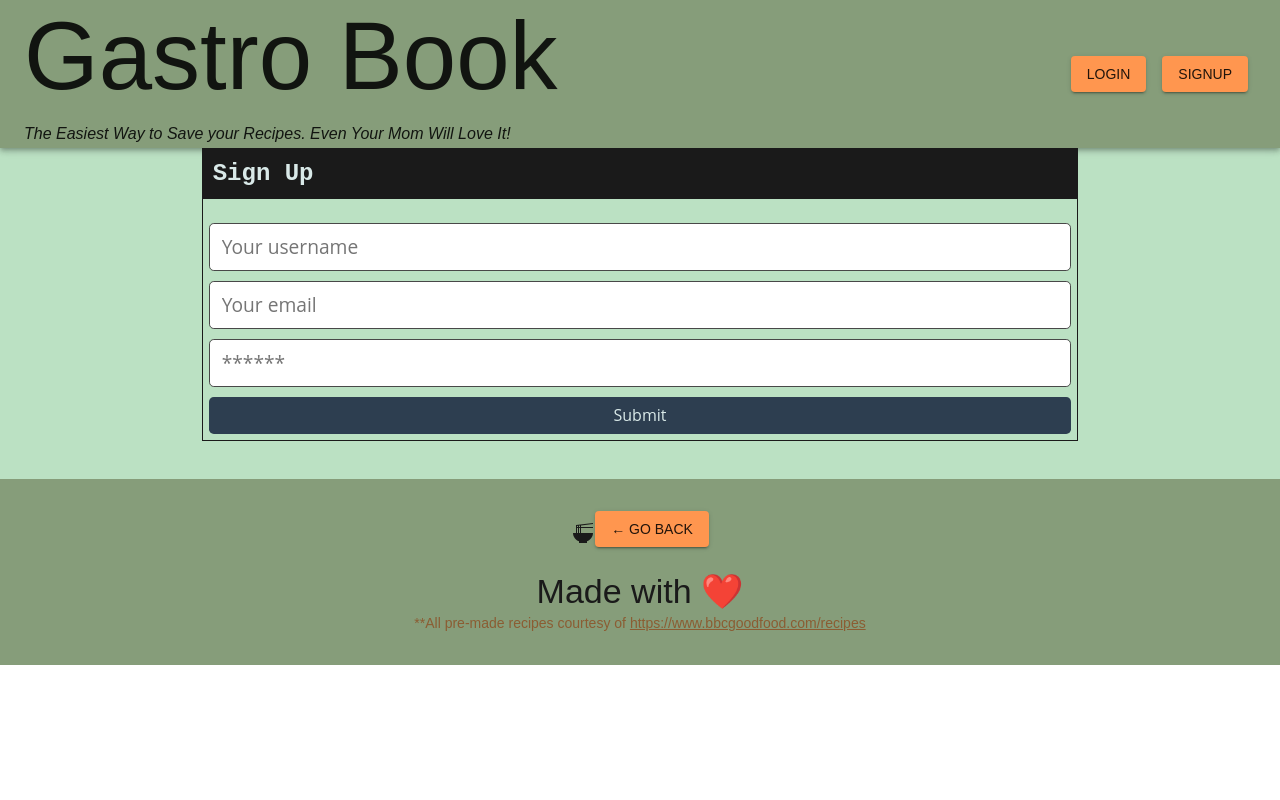
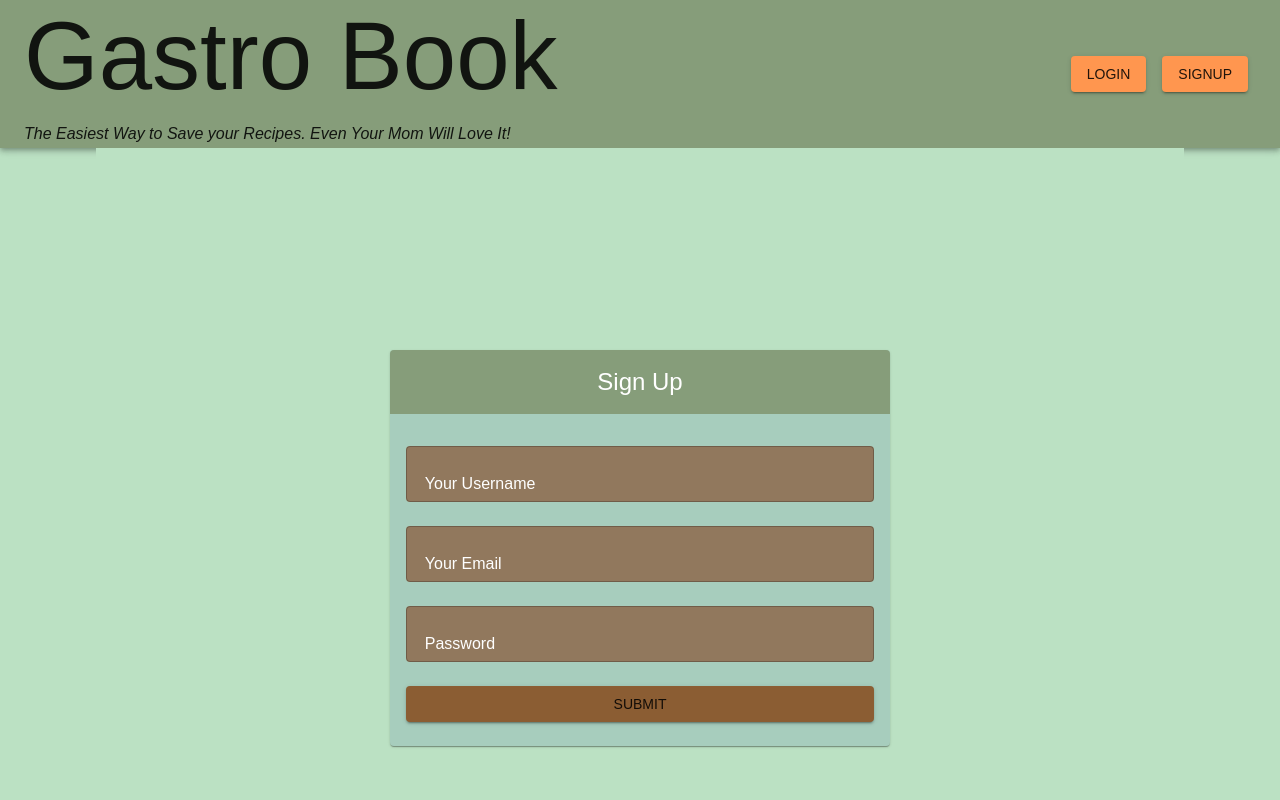
Before and after one commit to fluviangumbo/Gastro-Book, a React (Vite) app in the folder client/: page /signup in a window 1280 px wide. Shown: the top 800 px of the page. Built offline with nearby package versions, Linux system fonts and the light colour scheme.

Commit message:
sign up page styled.

```diff
--- a/client/src/components/RecipeList/index.tsx
+++ b/client/src/components/RecipeList/index.tsx
@@ -21,7 +21,7 @@ interface RecipeListProps {
 }
 
 function renderRow(props: any) {
-  const { data, index} = props;
+  const { data, index } = props;
   return (
     <ListItem key={index} component="div" disablePadding>
 
@@ -44,7 +44,7 @@ function renderRow(props: any) {
 }
 
 // WE NEED A WAY TO RETURN A LIMIT, OR ONLY DISPLAY A CERTAIN AMOUNT
-const RecipeList: React.FC<RecipeListProps> = ({recipes}) => (
+const RecipeList: React.FC<RecipeListProps> = ({ recipes }) => (
   <Box
     sx={{
       display: 'flex',
--- a/client/src/pages/Profile.tsx
+++ b/client/src/pages/Profile.tsx
@@ -57,8 +57,8 @@ const Profile = () => {
 
 
 
-  const [addRecipe] = useMutation(ADD_RECIPE,{refetchQueries: [{ query: GET_ME }]});
-  const [removeRecipe] = useMutation(REMOVE_RECIPE,{refetchQueries: [{ query: GET_ME }]});
+  const [addRecipe] = useMutation(ADD_RECIPE, { refetchQueries: [{ query: GET_ME }] });
+  const [removeRecipe] = useMutation(REMOVE_RECIPE, { refetchQueries: [{ query: GET_ME }] });
 
   const user = data?.me || data?.user || {};
 
@@ -96,7 +96,7 @@ const Profile = () => {
       return;
     }
     try {
-      let data=await addRecipe({
+      let data = await addRecipe({
         variables: {
           input: {
             recipeName: recipeDetails.recipeName,
@@ -188,14 +188,14 @@ const Profile = () => {
 
             <Dialog open={open} onClose={handleClose}>
               <DialogTitle>Add Recipe</DialogTitle>
-              <  DialogContent>
+              <DialogContent>
                 <TextField
                   label="Recipe Name"
                   fullWidth
                   variant="outlined"
                   margin="normal"
                   value={recipeDetails.recipeName}
-                  onChange={(e) => setRecipeDetails({ ...recipeDetails, recipeName: e.target.value })}
+                  onChange={(e: React.ChangeEvent<HTMLInputElement>) => setRecipeDetails({ ...recipeDetails, recipeName: e.target.value })}
                 />
                 <TextField
                   label="Recipe Description"
@@ -203,7 +203,7 @@ const Profile = () => {
                   variant="outlined"
                   margin="normal"
                   value={recipeDetails.recipeDescription}
-                  onChange={(e) => setRecipeDetails({ ...recipeDetails, recipeDescription: e.target.value })}
+                  onChange={(e: React.ChangeEvent<HTMLInputElement>) => setRecipeDetails({ ...recipeDetails, recipeDescription: e.target.value })}
                 />
                 <TextField
                   label="Serving Size"
@@ -211,7 +211,7 @@ const Profile = () => {
                   variant="outlined"
                   margin="normal"
                   value={recipeDetails.servingSize}
-                  onChange={(e) => setRecipeDetails({ ...recipeDetails, servingSize: e.target.value })}
+                  onChange={(e: React.ChangeEvent<HTMLInputElement>) => setRecipeDetails({ ...recipeDetails, servingSize: e.target.value })}
                 />
                 <TextField
                   label="Instructions (comma separated)"
@@ -219,7 +219,7 @@ const Profile = () => {
                   variant="outlined"
                   margin="normal"
                   value={recipeDetails.instructions.join(', ')}
-                  onChange={(e) => setRecipeDetails({ ...recipeDetails, instructions: e.target.value.split(', ').map((instruction) => instruction.trim()) })}
+                  onChange={(e: React.ChangeEvent<HTMLInputElement>) => setRecipeDetails({ ...recipeDetails, instructions: e.target.value.split(', ').map((instruction: string) => instruction.trim()) })}
                 />
                 <TextField
                   label="Tags (comma separated)"
@@ -227,7 +227,7 @@ const Profile = () => {
                   variant="outlined"
                   margin="normal"
                   value={recipeDetails.tags.join(', ')}
-                  onChange={(e) => setRecipeDetails({ ...recipeDetails, tags: e.target.value.split(',').map((tag) => tag.trim()) })}
+                  onChange={(e: React.ChangeEvent<HTMLInputElement>) => setRecipeDetails({ ...recipeDetails, tags: e.target.value.split(',').map((tag: string) => tag.trim()) })}
                 />
                 <TextField
                   label="Ingredients (comma separated)"
@@ -235,9 +235,8 @@ const Profile = () => {
                   variant="outlined"
                   margin="normal"
                   value={recipeDetails.ingredients.join(', ')}
-                  onChange={(e) => setRecipeDetails({ ...recipeDetails, ingredients: e.target.value.split(',').map((ingredient) => ingredient.trim()) })}
+                  onChange={(e: React.ChangeEvent<HTMLInputElement>) => setRecipeDetails({ ...recipeDetails, ingredients: e.target.value.split(',').map((ingredient: string) => ingredient.trim()) })}
                 />
-
               </DialogContent>
               <DialogActions>
                 <Button onClick={handleClose} color="secondary">
--- a/client/src/pages/Signup.tsx
+++ b/client/src/pages/Signup.tsx
@@ -1,9 +1,8 @@
 import { useState, type FormEvent, type ChangeEvent } from 'react';
 import { Link } from 'react-router-dom';
-
 import { useMutation } from '@apollo/client';
+import { TextField, Button, Card, CardHeader, CardContent, Typography, Box } from '@mui/material';
 import { ADD_USER } from '../utils/mutations';
-
 import Auth from '../utils/auth';
 
 const Signup = () => {
@@ -38,61 +37,112 @@ const Signup = () => {
   };
 
   return (
-    <main className="flex-row justify-center mb-4">
-      <div className="col-12 col-lg-10">
-        <div className="card">
-          <h4 className="card-header bg-dark text-light p-2">Sign Up</h4>
-          <div className="card-body">
+    <Box
+      sx={{
+        display: 'flex',
+        justifyContent: 'center',
+        alignItems: 'center',
+        minHeight: '100vh',
+        backgroundColor: '#BBE1C3',
+      }}
+    >
+      <Card sx={{ maxWidth: 500, width: '100%', backgroundColor: '#A7CDBD' }}>
+        <CardHeader
+          title="Sign Up"
+          sx={{ backgroundColor: '#869D7A', color: '#FFFFFF', textAlign: 'center', padding: 2 }}
+        />
+        <CardContent>
           {data ? (
-              <p>
+            <Typography variant="body1" textAlign="center">
               Success! Now you can enjoy the world of{' '}
-                <Link to="/">GastroBook</Link>
-              </p>
+              <Link to="/" style={{ color: '#FF964F', textDecoration: 'none' }}>
+                GastroBook
+              </Link>
+            </Typography>
           ) : (
             <form onSubmit={handleFormSubmit}>
-                <input
-                  className="form-input"
-                  placeholder="Your username"
+              <TextField
+                fullWidth
+                label="Your Username"
                 name="username"
-                  type="text"
                 value={formState.username}
                 onChange={handleChange}
+                margin="normal"
+                variant="outlined"
+                sx={{
+                  '& .MuiOutlinedInput-root': {
+                    backgroundColor: '#91785D',
+                    color: '#FFFFFF',
+                  },
+                  '& .MuiInputLabel-root': {
+                    color: '#FFFFFF',
+                  },
+                }}
               />
-                <input
-                  className="form-input"
-                  placeholder="Your email"
+              <TextField
+                fullWidth
+                label="Your Email"
                 name="email"
                 type="email"
                 value={formState.email}
                 onChange={handleChange}
+                margin="normal"
+                variant="outlined"
+                sx={{
+                  '& .MuiOutlinedInput-root': {
+                    backgroundColor: '#91785D',
+                    color: '#FFFFFF',
+                  },
+                  '& .MuiInputLabel-root': {
+                    color: '#FFFFFF',
+                  },
+                }}
               />
-                <input
-                  className="form-input"
-                  placeholder="******"
+              <TextField
+                fullWidth
+                label="Password"
                 name="password"
                 type="password"
                 value={formState.password}
                 onChange={handleChange}
+                margin="normal"
+                variant="outlined"
+                sx={{
+                  '& .MuiOutlinedInput-root': {
+                    backgroundColor: '#91785D',
+                    color: '#FFFFFF',
+                  },
+                  '& .MuiInputLabel-root': {
+                    color: '#FFFFFF',
+                  },
+                }}
               />
-                <button
-                  className="btn btn-block btn-primary"
-                  style={{ cursor: 'pointer' }}
+              <Button
+                fullWidth
                 type="submit"
+                variant="contained"
+                sx={{
+                  marginTop: 2,
+                  backgroundColor: '#8B5D33',
+                  '&:hover': { backgroundColor: '#FF964F' },
+                }}
               >
                 Submit
-                </button>
+              </Button>
             </form>
           )}
 
           {error && (
-              <div className="my-3 p-3 bg-danger text-white">
+            <Typography
+              variant="body2"
+              sx={{ marginTop: 2, padding: 2, backgroundColor: '#FF964F', color: '#FFFFFF' }}
+            >
               {error.message}
-              </div>
+            </Typography>
           )}
-          </div>
-        </div>
-      </div>
-    </main>
+        </CardContent>
+      </Card>
+    </Box>
   );
 };
 
```
Lines whose indentation alone changed are shown as unchanged.
